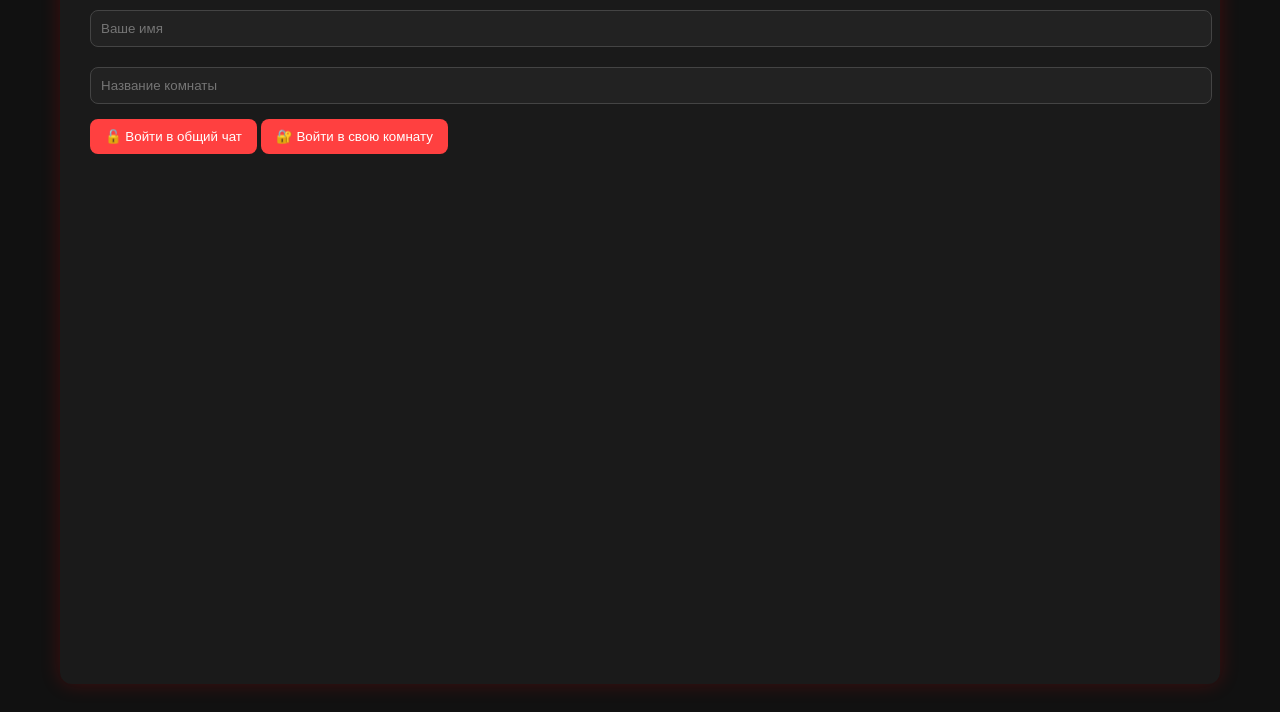
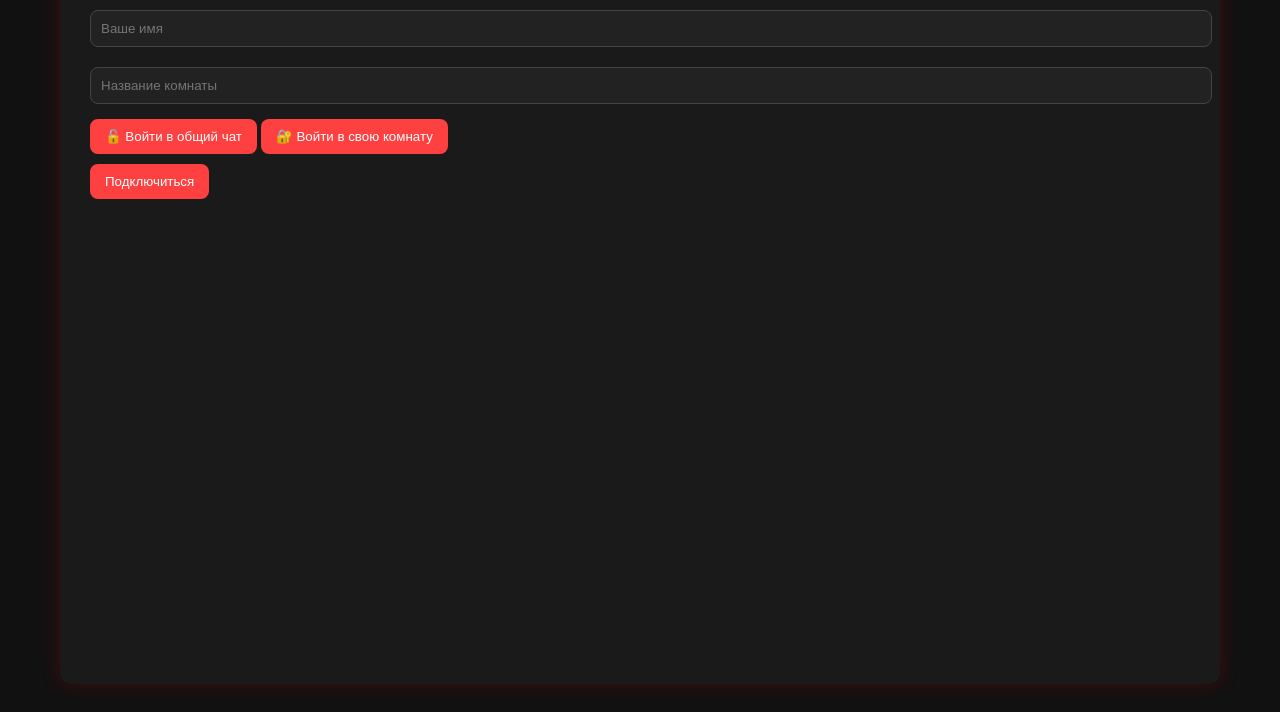
Before and after one commit to Mirmikita/chatix, a plain HTML site: page static/index.html in a window 1280 px wide. Both pictures are taken after a click on the button "🔐 Войти в свою комнату". Shown: the part 144-856 px from the top of the page. Drawn offline with Linux system fonts and the light colour scheme.

Commit message:
Исправлены ошибки: отправка сообщений, отображение участников, вход в комнату

```diff
--- a/static/index.html
+++ b/static/index.html
@@ -178,6 +178,7 @@
 
     <button onclick="chooseRoom(false)">🔓 Войти в общий чат</button>
     <button onclick="chooseRoom(true)">🔐 Войти в свою комнату</button>
+    <button id="connect-button" style="display: none;" onclick="connect()">Подключиться</button>
   </div>
 
   <div id="chat" style="display:none;">
@@ -214,6 +215,10 @@
 
       const savedTheme = localStorage.getItem("theme");
       if (savedTheme) document.documentElement.setAttribute("data-theme", savedTheme);
+
+      document.getElementById("messageInput").addEventListener("keypress", e => {
+        if (e.key === "Enter") sendMessage();
+      });
     });
 
     function toggleTheme() {
@@ -226,13 +231,14 @@
     function chooseRoom(custom) {
       room = custom ? null : "global";
       document.getElementById("room-input").style.display = custom ? "block" : "none";
+      document.getElementById("connect-button").style.display = custom ? "block" : "none";
       if (!custom) connect();
     }
 
     function connect() {
       username = document.getElementById("username").value.trim() || "Аноним";
-      if (!room) room = document.getElementById("room").value.trim();
-      if (!username || !room) return alert("Введите имя и комнату");
+      if (!room) room = document.getElementById("room").value.trim() || "private-" + Math.random().toString(36).substring(2, 8);
+      if (!username) return alert("Введите имя");
 
       localStorage.setItem("username", username);
 
@@ -245,17 +251,18 @@
         document.getElementById("room-title").textContent = room === "global" ? "Общий чат" : `Комната: ${room}`;
         document.getElementById("profile-avatar").textContent = username[0].toUpperCase();
         ws.send(JSON.stringify({ username }));
-
-        document.getElementById("messageInput").addEventListener("keypress", e => {
-          if (e.key === "Enter") sendMessage();
-        });
       };
 
       ws.onmessage = (event) => {
         try {
           const data = JSON.parse(event.data);
-          if (data.users) return updateUserList(data.users);
-        } catch {}
+          if (data.users) {
+            updateUserList(data.users);
+            return;
+          }
+        } catch (e) {
+          console.error("Ошибка парсинга JSON:", e);
+        }
 
         const messages = document.getElementById("messages");
         const msgDiv = document.createElement("div");
@@ -283,7 +290,14 @@
         messages.scrollTop = messages.scrollHeight;
       };
 
-      ws.onerror = console.error;
+      ws.onerror = (error) => {
+        console.error("WebSocket error:", error);
+        alert("Ошибка подключения к серверу");
+      };
+
+      ws.onclose = () => {
+        console.log("WebSocket соединение закрыто");
+      };
     }
 
     function updateUserList(users) {
```
